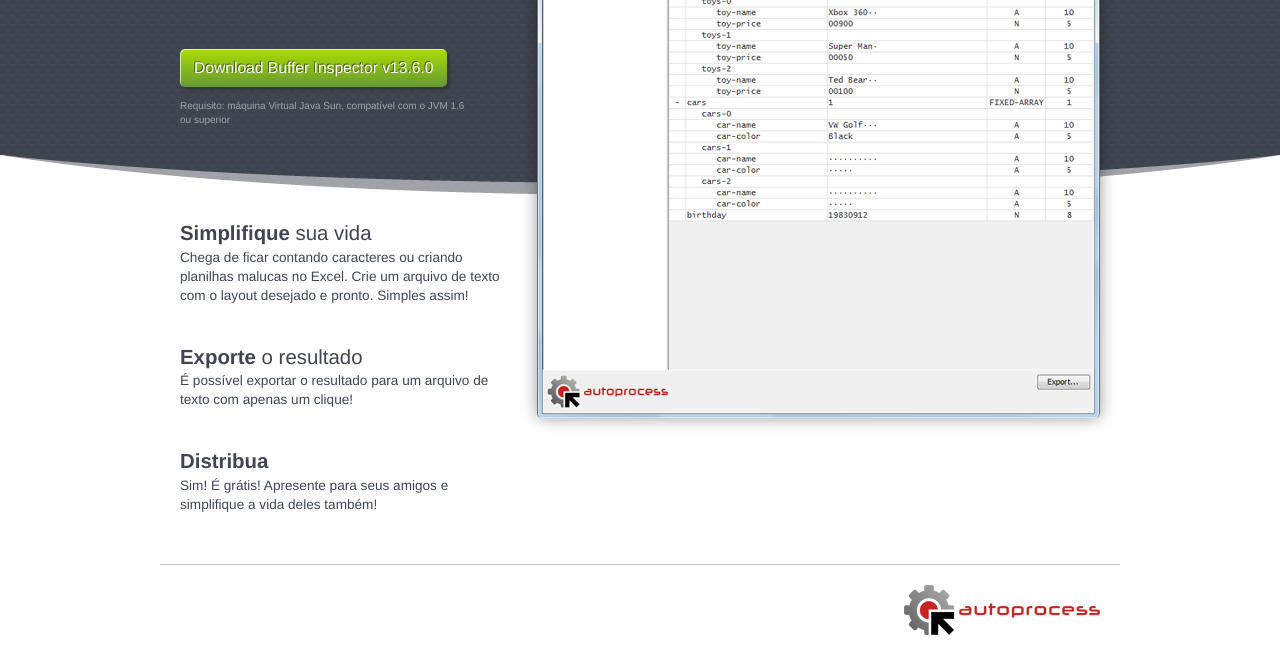
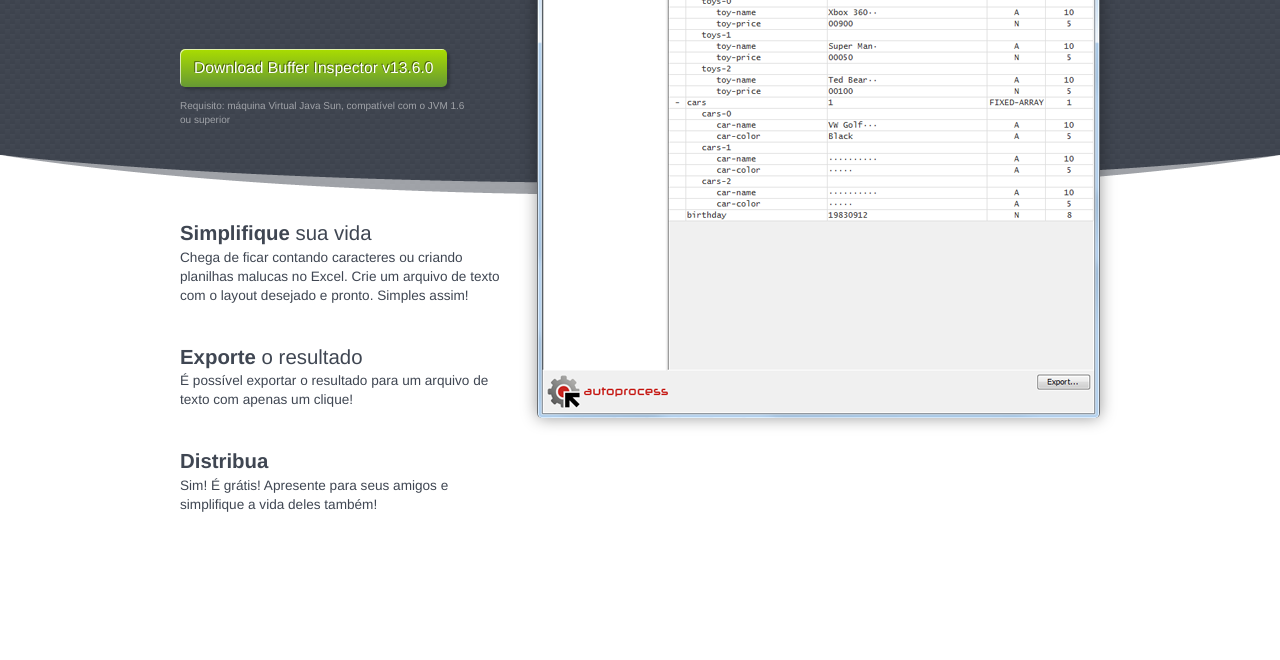
Before and after one commit to fcolnaghi/buffer-inspector, a plain HTML site: page index.html in a window 1280 px wide. Shown: the part 141-801 px from the top of the page. Drawn offline with Linux system fonts and the light colour scheme.

Commit message:
Update index.html

```diff
--- a/index.html
+++ b/index.html
@@ -44,10 +44,10 @@
 				</section>
 			</section> <!-- /#majorPoints -->
 		</section> <!-- /#content -->
-		<section id="footer">
+		<!--<section id="footer">
 			<a href="http://www.autoprocess.com.br" target="_self">
 				<img border="0" src="img/auto_process.png">
 			</a>
-		</section>
+		</section>-->
 	</body>
 </html>
```
